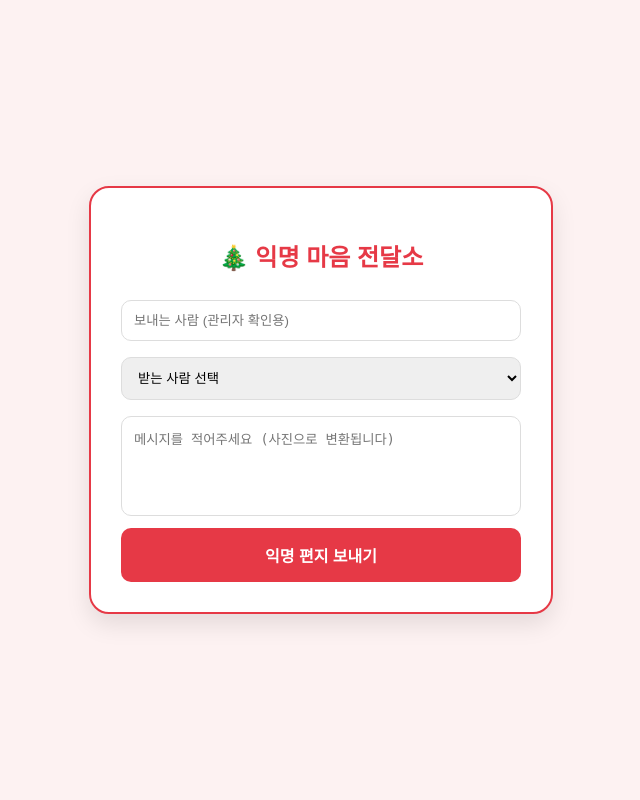
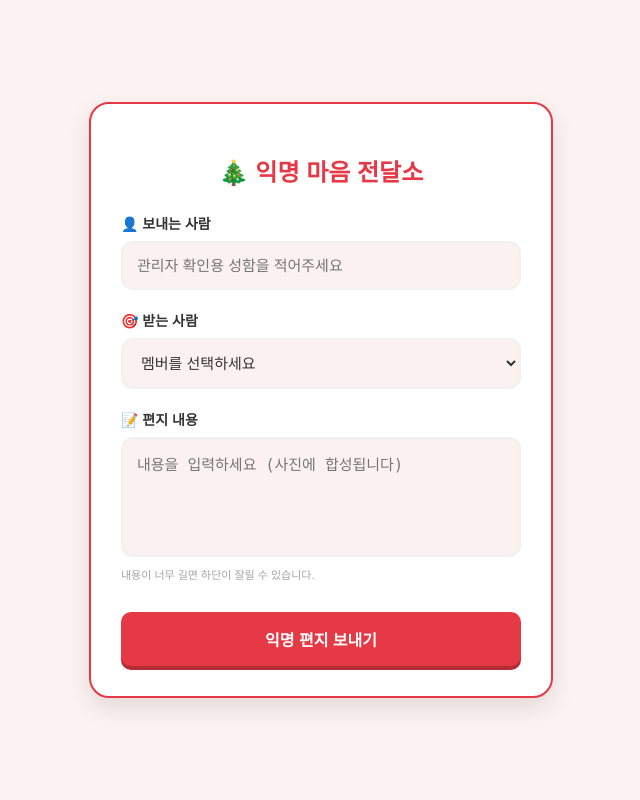
Before and after one commit to zlwhswkdwndud/discord-delivery, a Flask app: page / in a window 1280 px wide. Shown: the whole page, without its empty margins (319-959 px from the left). Run offline with Flask 3, Linux system fonts and the light colour scheme.

Commit message:
Update index.html

```diff
--- a/templates/index.html
+++ b/templates/index.html
@@ -5,26 +5,56 @@
     <meta name="viewport" content="width=device-width, initial-scale=1.0">
     <title>익명 크리스마스 편지함</title>
     <style>
-        body { font-family: 'Apple SD Gothic Neo', sans-serif; background: #fdf2f2; display: flex; justify-content: center; align-items: center; height: 100vh; margin: 0; }
-        .container { background: white; padding: 30px; border-radius: 20px; box-shadow: 0 10px 25px rgba(0,0,0,0.1); width: 90%; max-width: 400px; text-align: center; border: 2px solid #e63946; }
-        h2 { color: #e63946; }
-        select, input, textarea { width: 100%; padding: 12px; margin: 8px 0; border: 1px solid #ddd; border-radius: 10px; box-sizing: border-box; }
-        textarea { height: 100px; resize: none; }
-        button { width: 100%; padding: 15px; background: #e63946; border: none; border-radius: 10px; color: white; font-size: 16px; font-weight: bold; cursor: pointer; }
-        button:disabled { background: #ccc; cursor: not-allowed; }
+        body { font-family: 'Apple SD Gothic Neo', sans-serif; background: #fdf2f2; display: flex; justify-content: center; align-items: center; min-height: 100vh; margin: 0; }
+        .container { background: white; padding: 30px; border-radius: 20px; box-shadow: 0 10px 25px rgba(0,0,0,0.1); width: 90%; max-width: 400px; border: 2px solid #e63946; text-align: center; }
+        h2 { color: #e63946; margin-bottom: 25px; }
+
+        .input-group { margin-bottom: 20px; text-align: left; }
+        label { display: block; font-weight: bold; margin-bottom: 8px; color: #333; font-size: 14px; }
+
+        /* 입력 칸 색상 강조 스타일 */
+        select, input, textarea {
+            width: 100%; padding: 14px; border: 2px solid #f1f1f1; border-radius: 12px;
+            box-sizing: border-box; font-size: 15px; background-color: #fcf1f1; /* 연한 핑크색 바탕 */
+            color: #333; transition: all 0.3s ease;
+        }
+        select:focus, input:focus, textarea:focus {
+            outline: none; border-color: #e63946; background-color: #ffffff;
+            box-shadow: 0 0 8px rgba(230, 57, 70, 0.2);
+        }
+
+        textarea { height: 120px; resize: none; }
+        button {
+            width: 100%; padding: 15px; background: #e63946; border: none; border-radius: 10px;
+            color: white; font-size: 16px; font-weight: bold; cursor: pointer; margin-top: 10px;
+            box-shadow: 0 4px 0 #b32d36;
+        }
+        button:active { transform: translateY(2px); box-shadow: 0 2px 0 #b32d36; }
+        button:disabled { background: #ccc; box-shadow: none; cursor: not-allowed; transform: none; }
+        .hint { font-size: 11px; color: #a5a5a5; margin-top: 5px; }
     </style>
 </head>
 <body>
     <div class="container">
         <h2>🎄 익명 마음 전달소</h2>
-        <input type="text" id="senderName" placeholder="보내는 사람 (관리자 확인용)">
-        <select id="memberSelect">
-            <option value="">받는 사람 선택</option>
-            {% for member in members %}
-            <option value="{{ member.id }}">{{ member.name }}</option>
-            {% endfor %}
-        </select>
-        <textarea id="message" placeholder="메시지를 적어주세요 (사진으로 변환됩니다)"></textarea>
+        <div class="input-group">
+            <label>👤 보내는 사람</label>
+            <input type="text" id="senderName" placeholder="관리자 확인용 성함을 적어주세요">
+        </div>
+        <div class="input-group">
+            <label>🎯 받는 사람</label>
+            <select id="memberSelect">
+                <option value="">멤버를 선택하세요</option>
+                {% for member in members %}
+                <option value="{{ member.id }}">{{ member.name }}</option>
+                {% endfor %}
+            </select>
+        </div>
+        <div class="input-group">
+            <label>📝 편지 내용</label>
+            <textarea id="message" placeholder="내용을 입력하세요 (사진에 합성됩니다)"></textarea>
+            <div class="hint">내용이 너무 길면 하단이 잘릴 수 있습니다.</div>
+        </div>
         <button id="sendBtn" onclick="sendMessage()">익명 편지 보내기</button>
     </div>
 
@@ -38,21 +68,21 @@
                 message: document.getElementById('message').value
             };
 
-            if (!data.userId || !data.message || !data.senderName) return alert("내용을 다 채워주세요!");
+            if (!data.userId || !data.message || !data.senderName) return alert("항목을 모두 채워주세요!");
 
             btn.disabled = true;
-            btn.innerText = "전송 중...";
+            btn.innerText = "제작 중...";
 
             fetch('/send', {
                 method: 'POST',
                 headers: {'Content-Type': 'application/json'},
                 body: JSON.stringify(data)
             }).then(() => {
-                alert("편지가 성공적으로 전달되었습니다!");
+                alert("성공적으로 보냈습니다!");
                 document.getElementById('message').value = "";
                 let count = 3;
                 const timer = setInterval(() => {
-                    btn.innerText = `대기 중 (${count}초)`;
+                    btn.innerText = `대기 (${count}초)`;
                     if (count-- <= 0) {
                         clearInterval(timer);
                         btn.disabled = false;
```
